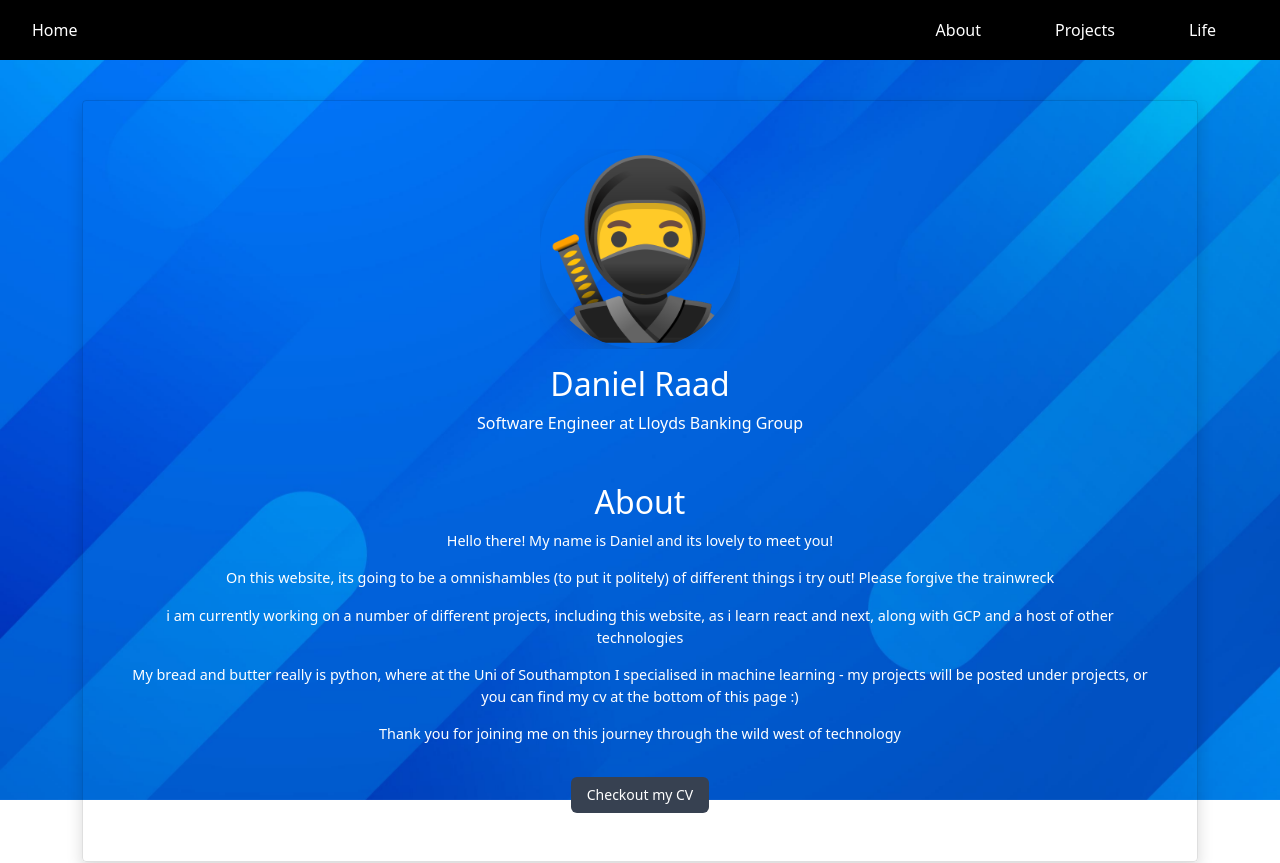
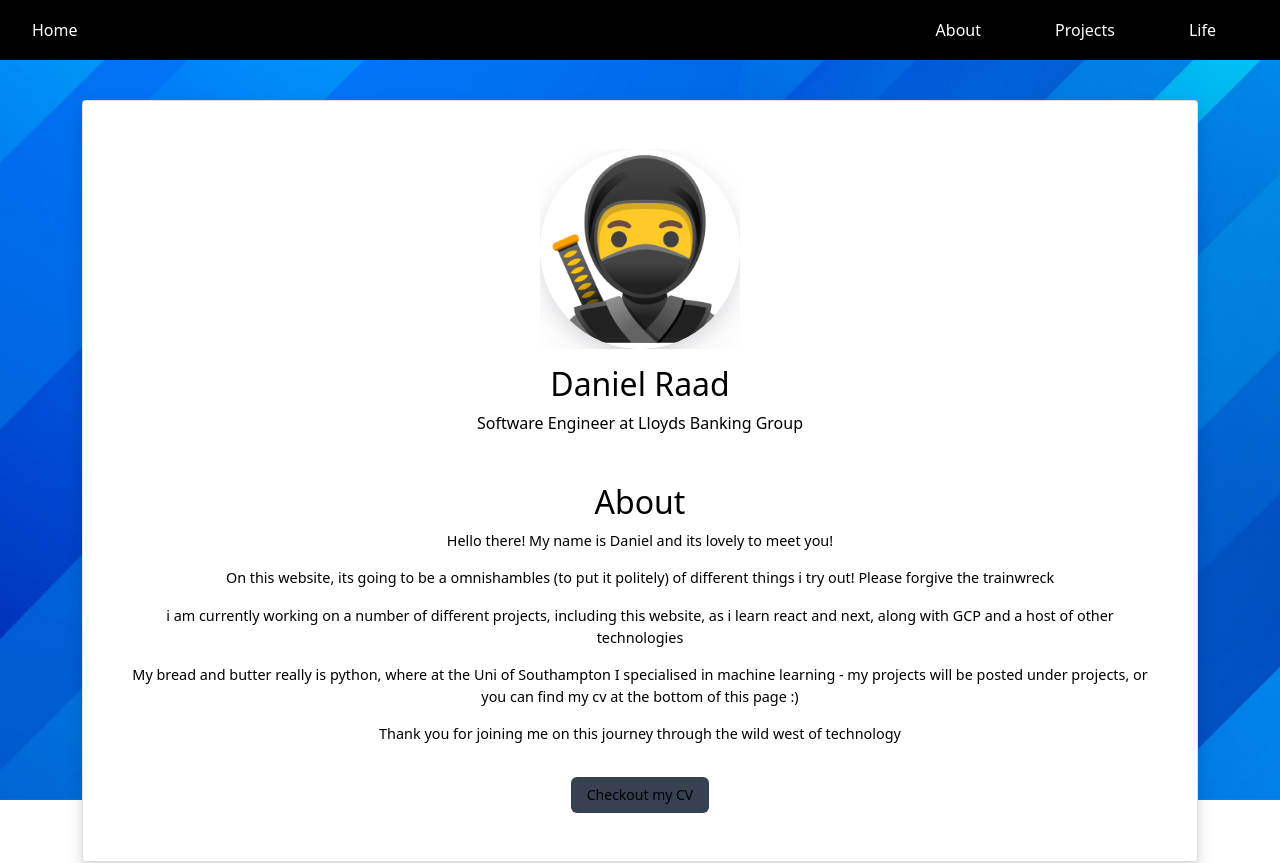
Before and after one commit to daniel-raad/web.d, a Next.js app: page /about in a window 1280 px wide. Shown: the top 863 px of the page. Built offline with nearby package versions, Linux system fonts and the light colour scheme.

Commit message:
changing background for about

```diff
--- a/pages/about.js
+++ b/pages/about.js
@@ -15,7 +15,7 @@ export default function About() {
         <link rel="icon" href="/NinjaEmoji.jpeg" />
       </Head>
 
-      <Card className="relative bg-transparent text-white mt-10 mb-5 ml-15 text-center p-8 shadow rounded-lg shadow-black">
+      <Card className="relative bg-white text-black mt-10 mb-5 ml-15 text-center p-8 shadow rounded-lg shadow-black">
         <Card.Body>
 
           <Header/>
```
